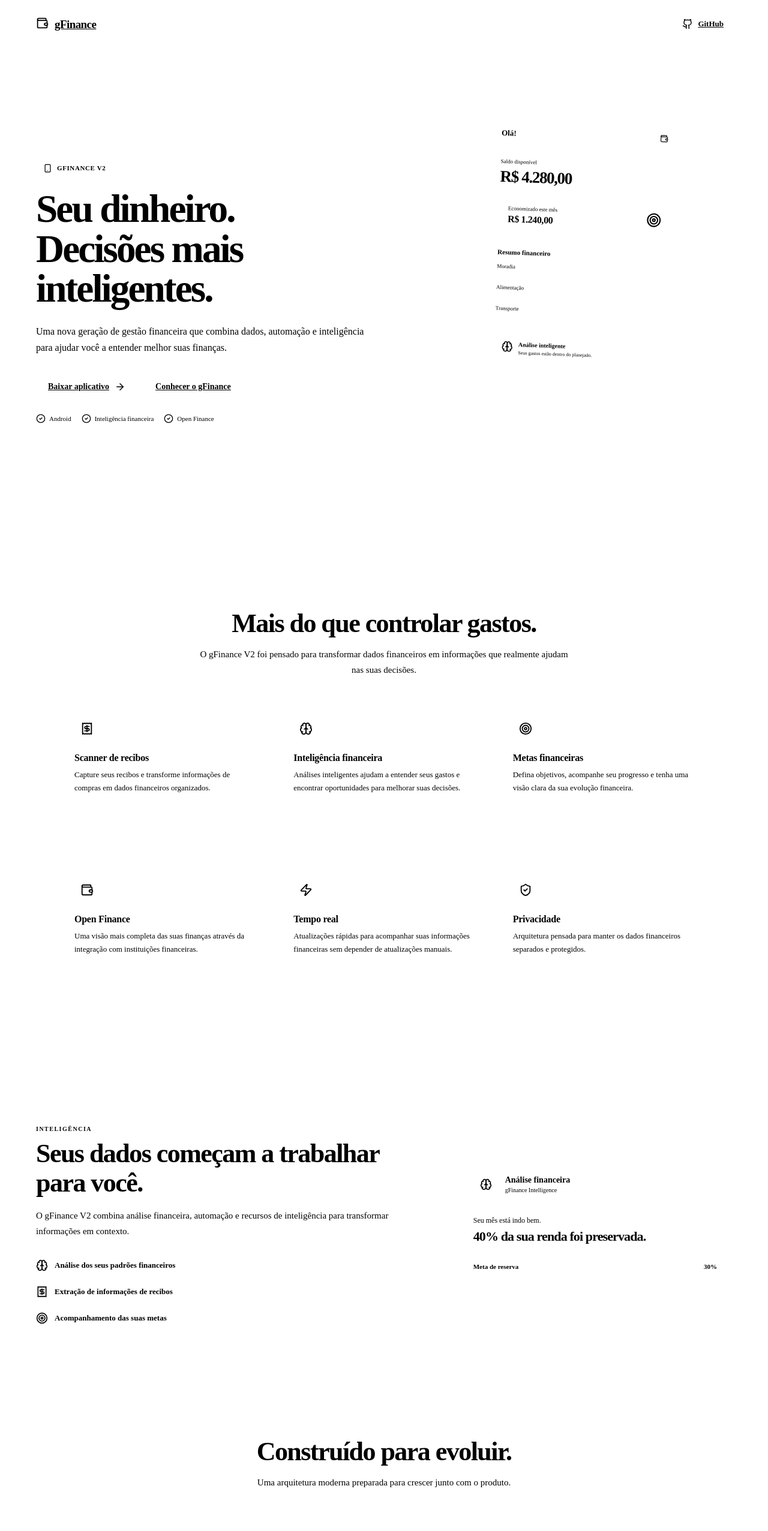
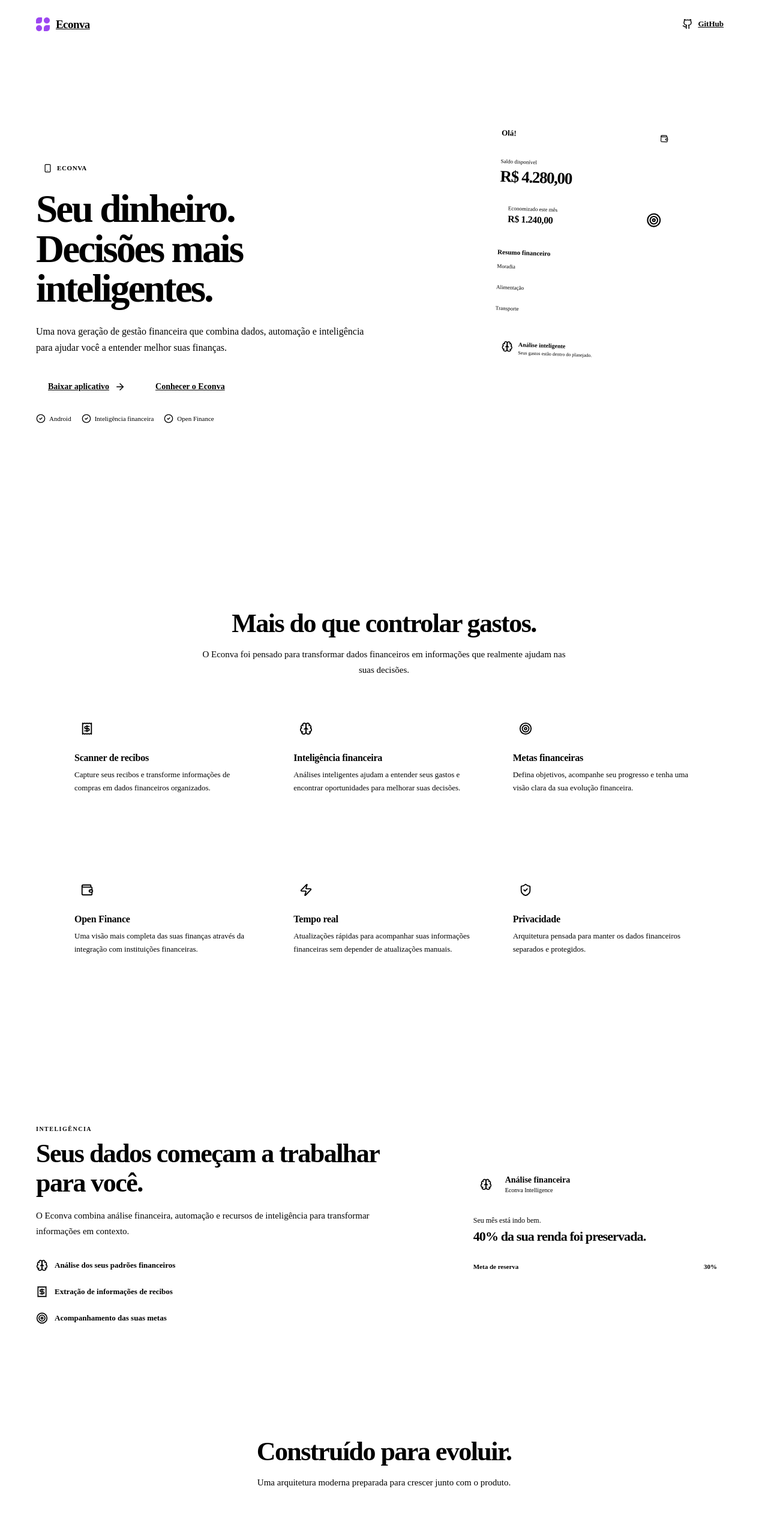
Before and after one commit to GiovaniMonari/gFinance, a React (Vite) app in the folder frontend/: page / in a window 1280 px wide. Shown: the top 2553 px of the page at 60% size. Built offline with nearby package versions, Linux system fonts and the light colour scheme; the HTML template or start-up script is replaced by a standard one.

Commit message:
rebranding

```diff
--- a/frontend/src/App.tsx
+++ b/frontend/src/App.tsx
@@ -85,12 +85,10 @@
       ====================================================== */}
       <nav className="navbar">
         <div className="container nav-content">
-          <a href="#" className="logo" aria-label="gFinance">
-            <div className="logo-icon">
-              <Wallet size={21} />
-            </div>
+          <a href="#" className="logo" aria-label="Econva">
+            <img className="logo-mark" src="/logo-mark.png" alt="" />
 
-            <span>gFinance</span>
+            <span>Econva</span>
           </a>
 
           <a
@@ -98,7 +96,7 @@
             href="https://github.com/GiovaniMonari"
             target="_blank"
             rel="noreferrer"
-            aria-label="Abrir repositório do gFinance no GitHub"
+            aria-label="Abrir repositório do Econva no GitHub"
           >
             <Github size={18} />
             <span>GitHub</span>
@@ -114,7 +112,7 @@
           <div className="hero-content">
             <span className="eyebrow">
               <Smartphone size={15} />
-              gFinance V2
+              Econva
             </span>
 
             <h1>
@@ -136,7 +134,7 @@
               </a>
 
               <a className="secondary-button" href="#features">
-                Conhecer o gFinance
+                Conhecer o Econva
               </a>
             </div>
 
@@ -232,7 +230,7 @@
             <h2>Mais do que controlar gastos.</h2>
 
             <p>
-              O gFinance V2 foi pensado para transformar dados financeiros
+              O Econva foi pensado para transformar dados financeiros
               em informações que realmente ajudam nas suas decisões.
             </p>
           </div>
@@ -275,7 +273,7 @@
             </h2>
 
             <p>
-              O gFinance V2 combina análise financeira,
+              O Econva combina análise financeira,
               automação e recursos de inteligência para
               transformar informações em contexto.
             </p>
@@ -318,7 +316,7 @@
 
               <div>
                 <strong>Análise financeira</strong>
-                <span>gFinance Intelligence</span>
+                <span>Econva Intelligence</span>
               </div>
             </div>
 
@@ -380,11 +378,11 @@
             EXPERIMENTE
           </span>
 
-          <h2>Leve o gFinance com você.</h2>
+          <h2>Leve o Econva com você.</h2>
 
           <p>
             Baixe o aplicativo Android e experimente a nova
-            geração do gFinance.
+            geração do Econva.
           </p>
 
           <a
@@ -406,12 +404,10 @@
       ====================================================== */}
       <footer>
         <div className="container footer-content">
-          <a href="#" className="logo" aria-label="gFinance V2">
-            <div className="logo-icon">
-              <Wallet size={19} />
-            </div>
+          <a href="#" className="logo" aria-label="Econva">
+            <img className="logo-mark" src="/logo-mark.png" alt="" />
 
-            <span>gFinance V2</span>
+            <span>Econva</span>
           </a>
 
           <span>
@@ -422,7 +418,7 @@
             href="https://github.com/GiovaniMonari"
             target="_blank"
             rel="noreferrer"
-            aria-label="Abrir gFinance no GitHub"
+            aria-label="Abrir Econva no GitHub"
           >
             <Github size={18} />
           </a>
--- a/frontend/vite.config.ts
+++ b/frontend/vite.config.ts
@@ -4,55 +4,6 @@
 export default defineConfig({
   plugins: [
     react(),
-    VitePWA({
-      registerType: 'autoUpdate',
-      includeAssets: ['icon.svg', 'icon-512.jpg'],
-      manifest: {
-        name: 'gFinance — seu assistente financeiro',
-        short_name: 'gFinance',
-        description: 'Gerencie suas finanças de forma simples e inteligente.',
-        theme_color: '#10182f',
-        background_color: '#10182f',
-        display: 'standalone',
-        orientation: 'portrait',
-        start_url: '/',
-        scope: '/',
-        icons: [
-          {
-            src: 'icon-512.jpg',
-            sizes: '192x192',
-            type: 'image/jpeg',
-          },
-          {
-            src: 'icon-512.jpg',
-            sizes: '512x512',
-            type: 'image/jpeg',
-          },
-          {
-            src: 'icon-512.jpg',
-            sizes: '512x512',
-            type: 'image/jpeg',
-            purpose: 'maskable',
-          },
-        ],
-      },
-      workbox: {
-        globPatterns: ['**/*.{js,css,html,ico,png,svg,jpg,woff,woff2}'],
-        runtimeCaching: [
-          {
-            urlPattern: /^https:\/\/.*\/api\/.*/i,
-            handler: 'NetworkFirst',
-            options: {
-              cacheName: 'api-cache',
-              expiration: {
-                maxEntries: 100,
-                maxAgeSeconds: 60 * 60 * 24, // 24h
-              },
-            },
-          },
-        ],
-      },
-    }),
   ],
   server: {
     port: 5173,
```
